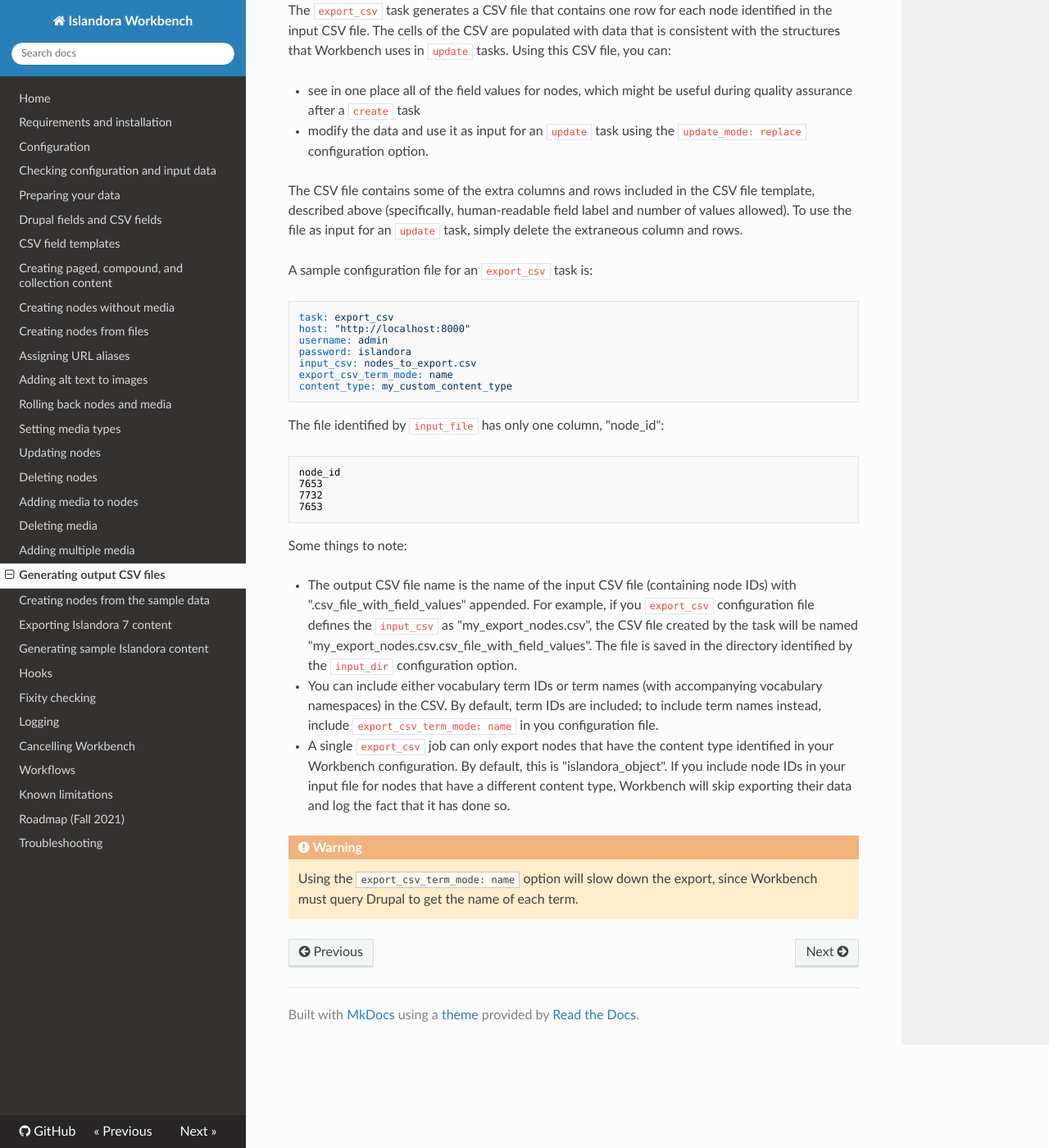
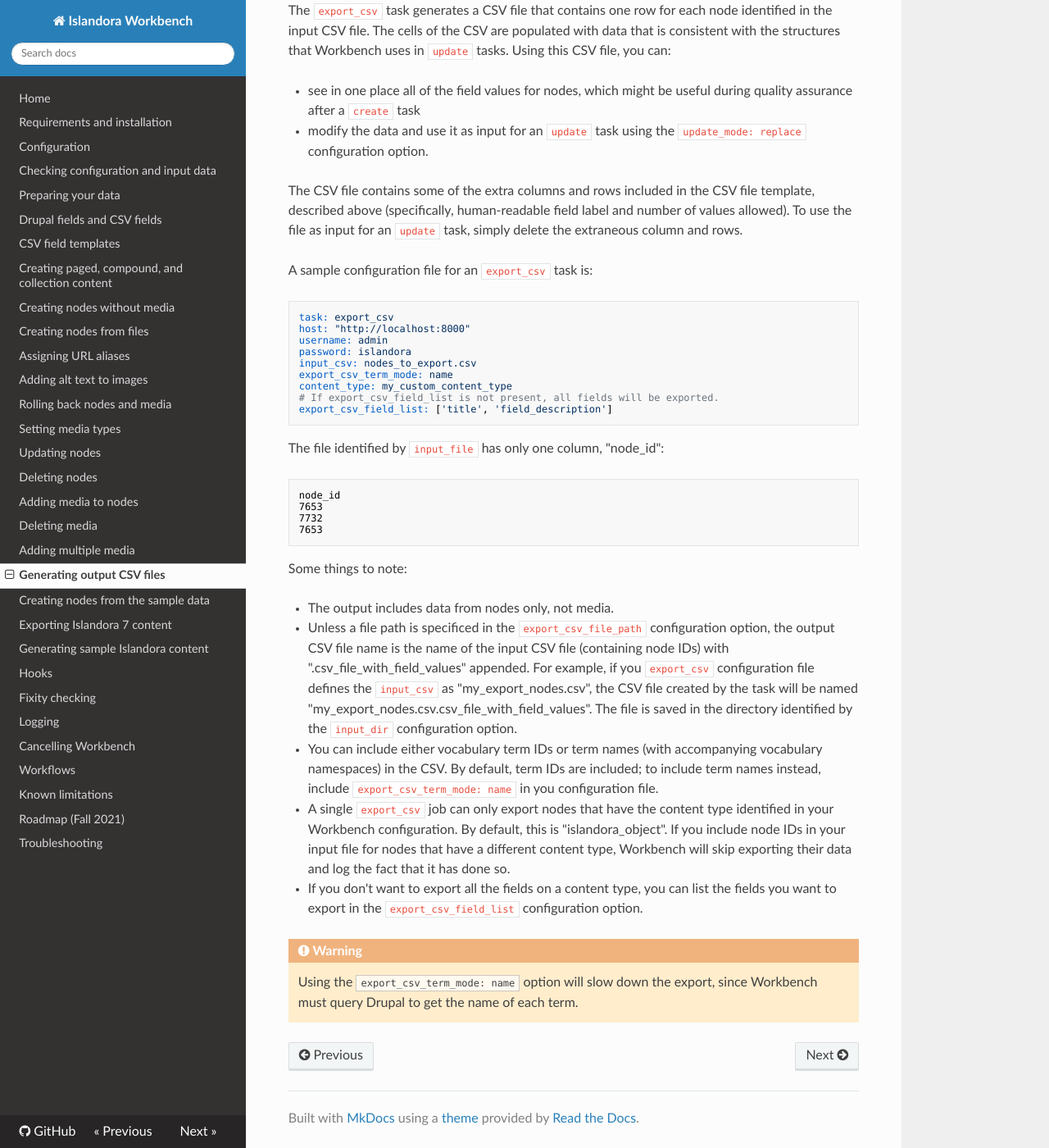
Before and after one commit to mjordan/islandora_workbench_docs, an MkDocs documentation site: the page built from docs/output_csv.md, in a window 1280 px wide and 1400 px high, scrolled down 2131 px. Shown: the whole window at 82% size. Built offline with MkDocs 1.6.1, drawn with Linux system fonts in a browser that asks for light colours; nearby versions of some CDN libraries; old or Windows-style settings are respelled for this version of MkDocs.

Commit message:
Updates to export_csv task.

````diff
--- a/docs/output_csv.md
+++ b/docs/output_csv.md
@@ -66,6 +66,8 @@ password: islandora
 input_csv: nodes_to_export.csv
 export_csv_term_mode: name
 content_type: my_custom_content_type
+# If export_csv_field_list is not present, all fields will be exported.
+export_csv_field_list: ['title', 'field_description']
 ```
 
 The file identified by `input_file` has only one column, "node_id":
@@ -79,9 +81,11 @@ node_id
 
 Some things to note:
 
-* The output CSV file name is the name of the input CSV file (containing node IDs) with ".csv_file_with_field_values" appended. For example, if you `export_csv` configuration file defines the `input_csv` as "my_export_nodes.csv", the CSV file created by the task will be named "my_export_nodes.csv.csv_file_with_field_values". The file is saved in the directory identified by the `input_dir` configuration option.
+* The output includes data from nodes only, not media.
+* Unless a file path is specificed in the `export_csv_file_path` configuration option, the output CSV file name is the name of the input CSV file (containing node IDs) with ".csv_file_with_field_values" appended. For example, if you `export_csv` configuration file defines the `input_csv` as "my_export_nodes.csv", the CSV file created by the task will be named "my_export_nodes.csv.csv_file_with_field_values". The file is saved in the directory identified by the `input_dir` configuration option.
 * You can include either vocabulary term IDs or term names (with accompanying vocabulary namespaces) in the CSV. By default, term IDs are included; to include term names instead, include `export_csv_term_mode: name` in you configuration file.
 * A single `export_csv` job can only export nodes that have the content type identified in your Workbench configuration. By default, this is "islandora_object". If you include node IDs in your input file for nodes that have a different content type, Workbench will skip exporting their data and log the fact that it has done so.
+* If you don't want to export all the fields on a content type, you can list the fields you want to export in the `export_csv_field_list` configuration option.
 
 !!! warning
     Using the `export_csv_term_mode: name` option will slow down the export, since Workbench must query Drupal to get the name of each term.
````
Also changed, not shown: docs/configuration.md (+2 -0 lines), site/configuration/index.html, site/index.html, site/output_csv/index.html.
